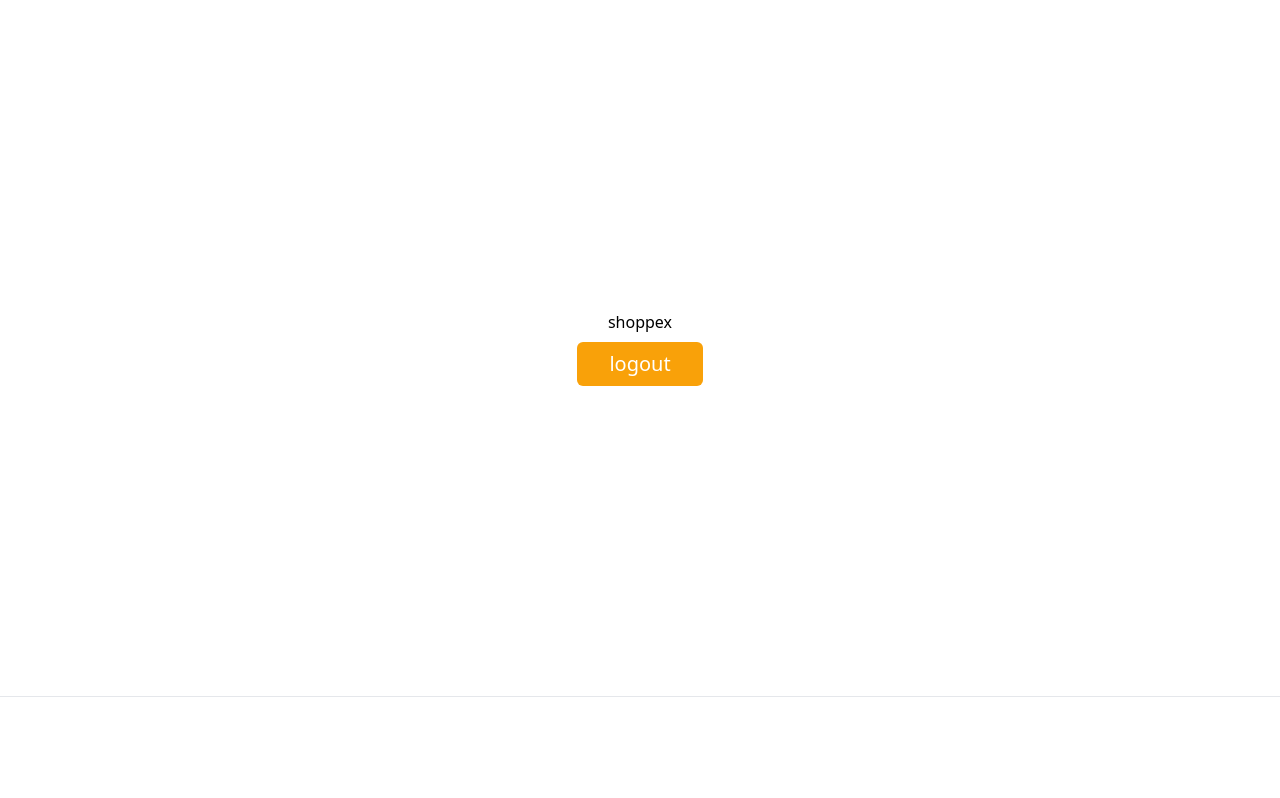
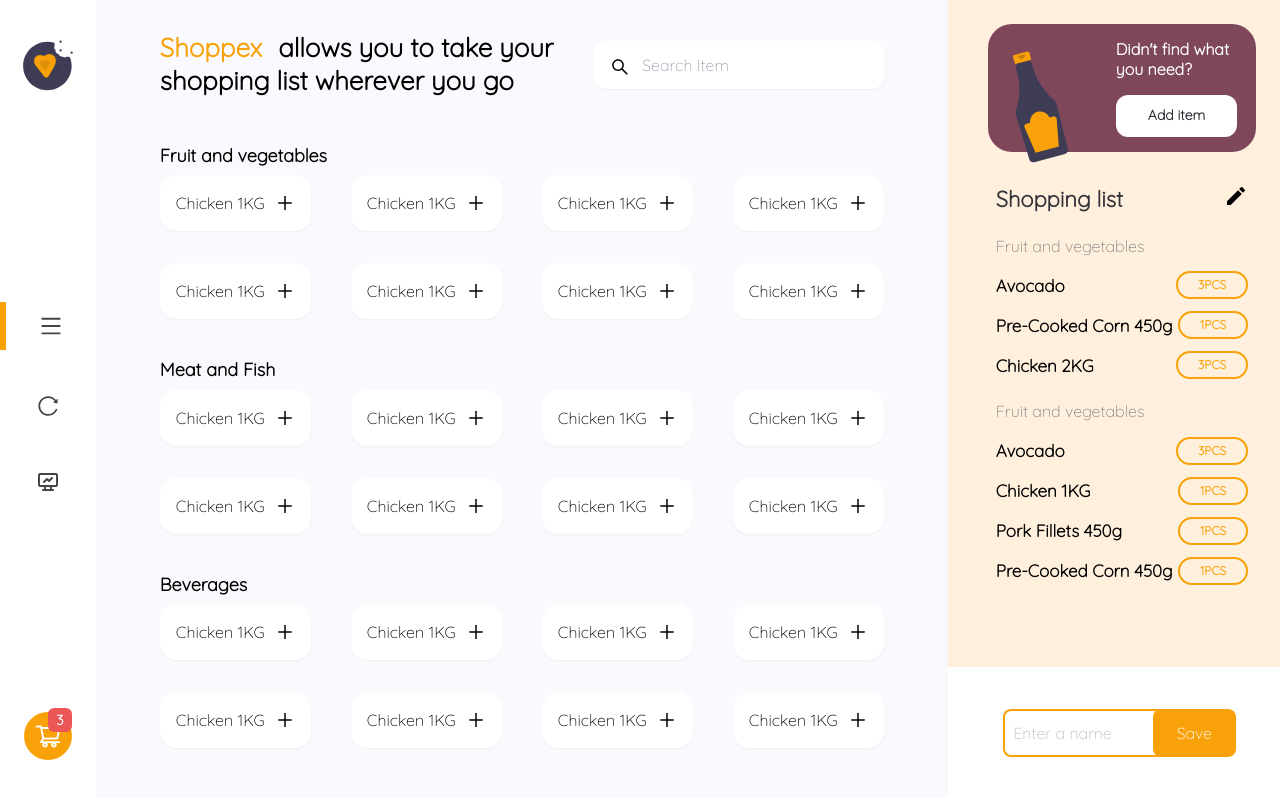
Before and after one commit to Mutesa-Cedric/shoppex, a Next.js app: page / in a window 1280 px wide. Built offline with nearby package versions, Linux system fonts and the light colour scheme; no server answers; sample sign-in values are in the browser's storage.

Commit message:
feat : finished home page basic

```diff
--- /dev/null
+++ b/components/Category.tsx
@@ -0,0 +1,24 @@
+import React from 'react'
+import Item from './item'
+interface Props{
+    category: string
+}
+function Category({category}:Props) {
+  return (
+    <div className='flex flex-col my-10'>
+        <h1 className="font-bold text-[18px] leading-[22.3px] mb-2">{category}</h1>
+        <div className='grid grid-cols-4 gap-x-10 gap-y-8'>
+            <Item/>
+            <Item/>
+            <Item/>
+            <Item/>
+            <Item/>
+            <Item/>
+            <Item/>
+            <Item/>
+        </div>
+    </div>
+  )
+}
+
+export default Category
--- /dev/null
+++ b/components/Item.tsx
@@ -0,0 +1,14 @@
+import React from 'react'
+import { AiOutlinePlus } from 'react-icons/ai'
+
+function Item() {
+    return (
+        <div className="px-4 bg-white py-4 flex items-center
+             justify-between rounded-2xl shadow-sm">
+            <p className="font-medium">Chicken 1KG</p>
+            <AiOutlinePlus size={20} />
+        </div>
+    )
+}
+
+export default Item
--- a/components/ItemSideBar.tsx
+++ b/components/ItemSideBar.tsx
@@ -1,9 +1,75 @@
+import Image from 'next/image'
 import React from 'react'
-
+import { MdModeEditOutline } from "react-icons/md"
 function ItemSideBar() {
   return (
-    <div>ItemSideBar</div>
+    <div className="w-[26%] font-quicksand  shadow-sm flex flex-col">
+      <div className='bg-secondary w-full h-5/6 pl-10 pt-6 pr-6'>
+        <div className='bg-[hsl(340,28%,39%)] relative rounded-3xl w-full h-32 flex items-center justify-around  mb-4'>
+          <div className='absolute bottom-[-12px] left-3'>
+            <Image src={'/images/source.svg'} height={190} width={70} />
+          </div>
+          <div className="flex flex-col items-start ml-32 justify-between text-white space-y-4">
+            <span className=" w-5/6 leading-5  font-bold">Didn&apos;t find what you need?</span>
+            <button className='px-8 bg-white text-[#34333A] text-sm leading-[17.4px] font-semibold py-3 rounded-xl'>
+              Add item
+            </button>
+          </div>
+        </div>
+        <div className='h-3/4 px-2 pt-4 w-full'>
+          <div className="flex justify-between mb-4">
+            <h1 className="font-bold  text-[22px] leading-[30px] text-[#34333A] ">Shopping list</h1>
+            <MdModeEditOutline size={24} />
+          </div>
+          <div>
+            <div>
+              <h1 className="font-medium text-[#828282] leading-[17.4px] mb-4 mt-6">Fruit and vegetables</h1>
+              <div className="flex justify-between items-center mb-3">
+                <p className="capitalize text-[17px] font-semibold">Avocado</p>
+                <span className=" text-primary border-2 border-primary py-1 px-5 text-[12px] leading-4 font-bold rounded-3xl">3PCS</span>
+              </div>
+              <div className="flex justify-between items-center mb-3">
+                <p className="capitalize text-[17px] font-semibold">Pre-cooked corn 450g</p>
+                <span className=" text-primary border-2 border-primary py-1 px-5 text-[12px] leading-4 font-bold rounded-3xl">1PCS</span>
+              </div>
+              <div className="flex justify-between items-center mb-3">
+                <p className="capitalize text-[17px] font-semibold">Chicken 2KG</p>
+                <span className=" text-primary border-2 border-primary py-1 px-5 text-[12px] leading-4 font-bold rounded-3xl">3PCS</span>
+              </div>
+            </div>
+
+          </div>
+          <div>
+            <div>
+              <h1 className="font-medium text-[#828282] leading-[17.4px] mb-4 mt-6">Fruit and vegetables</h1>
+              <div className="flex justify-between items-center mb-3">
+                <p className="capitalize text-[17px] font-semibold">Avocado</p>
+                <span className=" text-primary border-2 border-primary py-1 px-5 text-[12px] leading-4 font-bold rounded-3xl">3PCS</span>
+              </div>
+              <div className="flex justify-between items-center mb-3">
+                <p className="capitalize text-[17px] font-semibold">Chicken 1KG</p>
+                <span className=" text-primary border-2 border-primary py-1 px-5 text-[12px] leading-4 font-bold rounded-3xl">1PCS</span>
+              </div>
+              <div className="flex justify-between items-center mb-3">
+                <p className="capitalize text-[17px] font-semibold">Pork fillets 450g</p>
+                <span className=" text-primary border-2 border-primary py-1 px-5 text-[12px] leading-4 font-bold rounded-3xl">1PCS</span>
+              </div><div className="flex justify-between items-center mb-3">
+                <p className="capitalize text-[17px] font-semibold">Pre-cooked corn 450g</p>
+                <span className=" text-primary border-2 border-primary py-1 px-5 text-[12px] leading-4 font-bold rounded-3xl">1PCS</span>
+              </div>
+            </div>
+
+          </div>
+        </div>
+      </div>
+      <div className='bg-white relative h-1/6 flex items-center justify-center'>
+        <input type="text" className='border-2 focus:outline-none pl-2 border-r-0 rounded-lg py-[10px] w-4/6  border-primary
+          placeholder:text-[#BDBDBD] text-gray-600'
+          placeholder='Enter a name' />
+        <button className="py-[14px] absolute right-11 bg-primary text-white px-6 text-[16px] leading-[20px] rounded-lg ">Save</button>
+      </div>
+    </div>
+
   )
 }
-
 export default ItemSideBar
--- a/components/SideNav.tsx
+++ b/components/SideNav.tsx
@@ -1,8 +1,29 @@
+import Image from 'next/image'
 import React from 'react'
-
+import { AiOutlineMenu, AiOutlineReload, AiOutlineShoppingCart } from 'react-icons/ai'
+import { TbDeviceAnalytics } from "react-icons/tb"
 function SideNav() {
   return (
-    <div>SideNav</div>
+    <div className=' h-screen bg-white shadow-sm w-24 flex flex-col items-center justify-between py-10'>
+      <Image src="/images/logo.svg" width={50} height={50} />
+      <div className="space-y-9 font-bold w-full flex  flex-col">
+        <div className="w-full flex justify-center items-center py-3 border-l-[6px] border-primary">
+          <AiOutlineMenu size={24} color="#454545" fontWeight={800} />
+        </div>
+        <div className="w-full flex justify-center items-center py-2">
+          <AiOutlineReload size={24} color="#454545" fontWeight={800} />
+        </div>
+        <div className="w-full flex justify-center items-center py-2">
+          <TbDeviceAnalytics size={24} color="#454545" fontWeight={800} />
+        </div>
+      </div>
+      <div className='bg-primary relative flex items-center justify-center h-12 w-12 rounded-full'>
+        <AiOutlineShoppingCart size={28} color="white" />
+        <div className='absolute flex items-center text-white justify-center h-6 w-6 text-sm font-bold bottom-7 right-0 rounded-md bg-[#EB5757]'>
+          3
+        </div>
+      </div>
+    </div>
   )
 }
 
--- a/pages/index.tsx
+++ b/pages/index.tsx
@@ -1,33 +1,48 @@
 import type { NextPage } from 'next'
 import Head from 'next/head'
 import Image from 'next/image'
+import { AiOutlineSearch } from 'react-icons/ai'
+import Category from '../components/Category'
+import ItemSideBar from '../components/ItemSideBar'
+import SideNav from '../components/SideNav'
 import useAuth from '../hooks/useAuth'
 
 const Home: NextPage = () => {
 
-  const { user ,logout} = useAuth();
-  console.log(user)
+  const { user, logout } = useAuth();
   return (
-    <div className="flex min-h-screen flex-col items-center justify-center py-2">
+    <div className="bg-[#FAFAFE]">
       <Head>
         <title>Shoppex - Home</title>
         <link rel="icon" href="/logo.svg" />
       </Head>
+      <main className="w-full h-screen flex justify-between">
+        <SideNav />
+        <div className=' px-16 border-gray-600 w-4/6 pt-8'>
+          <div className="flex  items-center justify-between">
+            <div className=" text-[26px] leading-[32.5px]">
+              <span className="text-[#F9A109] font-bold pr-4">Shoppex</span>
+              <span className='font-semibold '>allows you to take your </span>
+              <span className='block font-semibold '>shopping list wherever you go</span>
+            </div>
+            <div className='relative w-2/5'>
+              <input type="text" placeholder='search item'
+                className='bg-white py-3 rounded-xl pl-12 placeholder:capitalize w-full shadow-sm focus:outline-none text-gray-500 ' />
+              <div className="absolute top-4 left-4">
+                <AiOutlineSearch size={20}/>
+              </div>
+            </div>
 
-      <main className="flex w-full flex-1 flex-col items-center justify-center px-20 text-center">
-        <p>
-          shoppex
-        </p>
-        <button className="bg-primary text-white py-2 px-8 rounded-md my-2 text-xl " onClick={logout}>
-          logout
-        </button>
+          </div>
+          <div className="mt-12">
+              <Category category='Fruit and vegetables'/>
+              <Category category='Meat and Fish'/>
+              <Category category='Beverages'/>
+            </div>
+        </div>
+        <ItemSideBar />
       </main>
-
-      <footer className="flex h-24 w-full items-center justify-center border-t">
-
-      </footer>
     </div>
   )
 }
-
 export default Home
--- a/styles/globals.css
+++ b/styles/globals.css
@@ -12,4 +12,7 @@
     font-display: swap;
     font-style:normal;
    }
+   body{
+      @apply font-quicksand
+   }
 }
```
